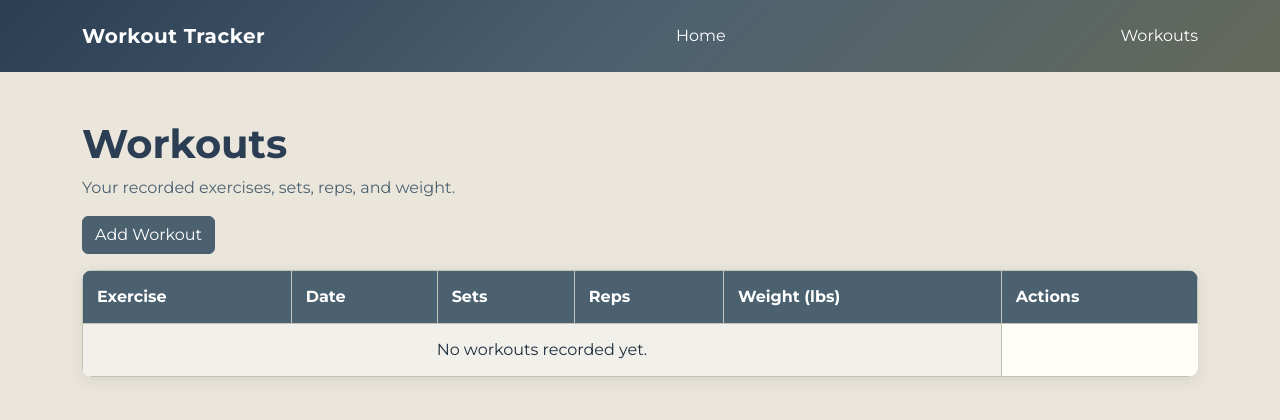
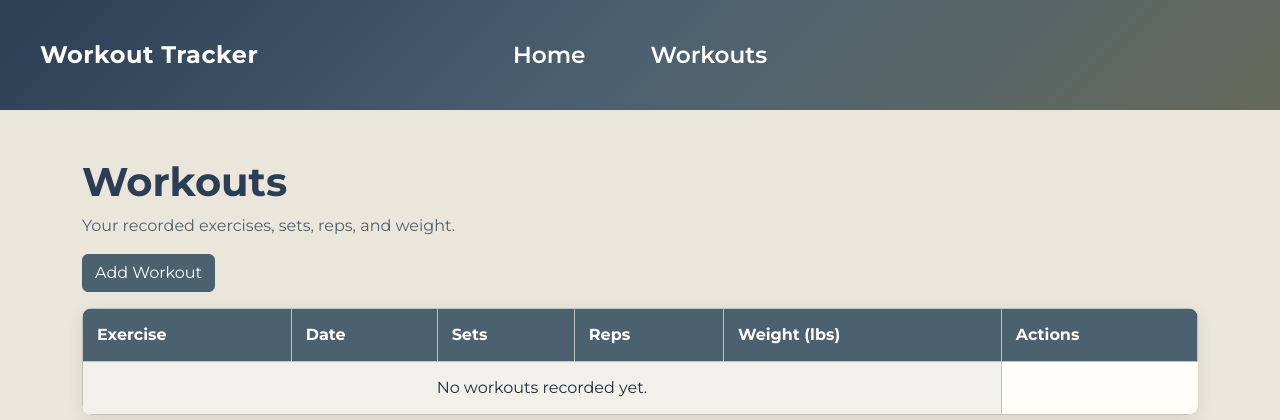
Before and after one commit to marcushuezo/Assignment-3---CRUD-Operation, a Node server app: page /workouts in a window 1280 px wide. Shown: the top 420 px of the page. Run offline with Node 20, Linux system fonts and the light colour scheme; data that the repository does not hold is empty; some libraries are stand-ins or nearby versions.

Commit message:
worked on the deleting workouts button connected to mongo and made the header bigger with larger nav links

```diff
--- a/public/Content/app.css
+++ b/public/Content/app.css
@@ -1,51 +1,68 @@
-/* Custom Workout Tracker styling using the portfolio colour theme. */
-
 body {
     font-family: 'Montserrat', sans-serif;
     background-color: #EBE6DC;
     color: #2B3E54;
 }
-
-/* Shared navigation */
 .site-nav {
     background: linear-gradient(135deg, #2B3E54, #4C6170, #65695B);
-    padding: 16px 0;
+    min-height: 110px;
+    padding: 28px 0;
 }
-
+.nav-inner {
+    display: grid;
+    grid-template-columns: 1fr auto 1fr;
+    align-items: center;
+    gap: 24px;
+    width: 100%;
+    padding: 0 40px;
+}
 .site-nav .navbar-brand {
-    font-weight: bold;
+    justify-self: start;
+    font-size: 1.5rem;
+    font-weight: 700;
     letter-spacing: 0.5px;
 }
-
-.site-nav .nav-link:hover {
+.nav-links {
+    display: flex;
+    justify-content: center;
+    gap: 65px;
+}
+.nav-links .nav-link {
+    font-size: 1.45rem;
+    font-weight: 600;
+}
+.nav-links .nav-link:hover {
     text-decoration: underline;
 }
+@media (max-width: 767px) {
+    .nav-inner {
+        grid-template-columns: 1fr;
+        gap: 16px;
+        padding: 0 20px;
+    }
 
-/* Page headings */
+    .nav-links {
+        gap: 28px;
+    }
+}
 main h1 {
     color: #2B3E54;
     font-weight: bold;
 }
-
 main p {
     color: #4C6170;
 }
-
-/* Home page introduction */
 .home-intro {
     background-color: #FFFDF8;
     border-left: 6px solid #65695B;
     border-radius: 12px;
     box-shadow: 0 4px 15px rgba(31, 45, 61, 0.1);
 }
-
-/* Main action buttons */
 .btn.btn-primary {
     background-color: #4C6170;
     border-color: #4C6170;
     color: white;
 }
-
 .btn.btn-primary:hover,
 .btn.btn-primary:focus,
 .btn.btn-primary:active {
@@ -53,18 +70,14 @@ main p {
     border-color: #2B3E54;
     color: white;
 }
-
 .btn.btn-primary:focus {
     box-shadow: 0 0 0 3px rgba(76, 97, 112, 0.25);
 }
-
-/* Edit buttons */
 .btn.btn-warning {
     background-color: #C0C4B7;
     border-color: #C0C4B7;
     color: #142030;
 }
-
 .btn.btn-warning:hover,
 .btn.btn-warning:focus,
 .btn.btn-warning:active {
@@ -72,38 +85,30 @@ main p {
     border-color: #8A9EAB;
     color: #142030;
 }
-
-/* Workout table */
 .table-responsive {
     background-color: #FFFDF8;
     border-radius: 10px;
     box-shadow: 0 4px 15px rgba(31, 45, 61, 0.1);
 }
-
 .table {
     margin-bottom: 0;
     border-color: #C0C4B7;
 }
-
 .table thead th {
     background-color: #4C6170;
     color: white;
     padding: 14px;
 }
-
 .table tbody td {
     background-color: #FFFDF8;
     color: #1F2D3D;
     padding: 14px;
     vertical-align: middle;
 }
-
-/* Add and Edit form fields */
 .form-label {
     color: #2B3E54;
     font-weight: bold;
 }
-
 .form-control {
     background-color: #FFFDF8;
     border-color: #C0C4B7;
@@ -111,15 +116,12 @@ main p {
     color: #1F2D3D;
     padding: 10px;
 }
-
 .form-control:focus {
     background-color: #FFFDF8;
     border-color: #8A9EAB;
     color: #1F2D3D;
     box-shadow: 0 0 0 3px rgba(76, 97, 112, 0.2);
 }
-
-/* Shared footer */
 .site-footer {
     background: linear-gradient(135deg, #2B3E54, #4C6170, #65695B);
     color: white;
--- a/routes/workout.js
+++ b/routes/workout.js
@@ -92,4 +92,20 @@ router.post('/delete/:id', async function(req, res, next) {
         next(err);
     }
 });
+router.post('/delete/:id', async function(req, res, next) {
+    try {
+        let result = await Workout.deleteOne({
+            _id: req.params.id
+        });
+
+        if (result.deletedCount === 0) {
+            return res.status(404).send('Workout not found');
+        }
+
+        res.redirect('/workouts');
+    }
+    catch (err) {
+        next(err);
+    }
+});
 module.exports = router;
--- a/views/partials/main_nav.ejs
+++ b/views/partials/main_nav.ejs
@@ -1,7 +1,9 @@
 <nav class="navbar navbar-dark site-nav">
-    <div class="container">
+    <div class="nav-inner">
         <a class="navbar-brand" href="/">Workout Tracker</a>
-        <a class="nav-link text-white" href="/">Home</a>
-        <a class="nav-link text-white" href="/workouts">Workouts</a>
+        <div class="nav-links">
+            <a class="nav-link text-white" href="/">Home</a>
+            <a class="nav-link text-white" href="/workouts">Workouts</a>
+        </div>
     </div>
 </nav>
```
